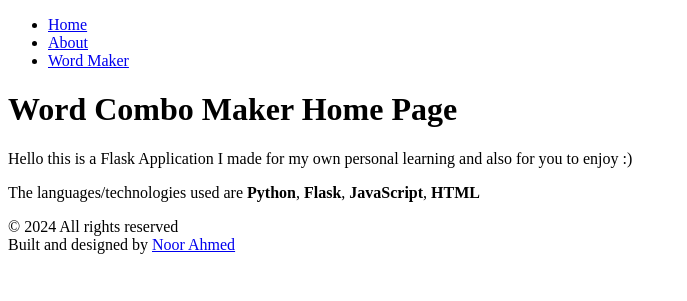
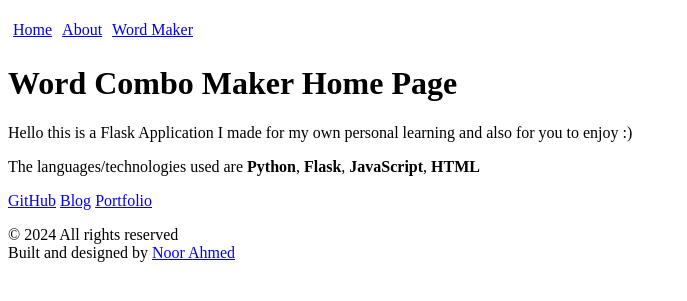
Before and after one commit to N00rAhmed/Word-Combination-Generator, a Flask app: page / in a window 1280 px wide. Shown: the top 301 px of the page, without its empty margins (0-687 px from the left). Run offline with Flask 3, Linux system fonts and the light colour scheme.

Commit message:
made small changes to nav and footer

```diff
--- a/templates/footer.html
+++ b/templates/footer.html
@@ -6,11 +6,19 @@
     <title>footer</title>
 </head>
 <body>
+
+    <p>
+        <a href="https://github.com/N00rAhmed" target="_blank">GitHub</a>
+        <a href="https://noor-ahmed.hashnode.dev" target="_blank">Blog</a>
+        <a href="https://p0rtf0li0-noor.netlify.app" target="_blank">Portfolio</a>
+    </p>
+
     <p>
         &copy; <span id="currentYear"></span> All rights reserved
         <br/> Built and designed by
-        <a href="https://github.com/N00rAhmed"
+        <a href="https://www.linkedin.com/in/noor-ahmed-b762b0225/"
         target="_blank">Noor Ahmed</a>
+
     </p>
     <script src="../static/year.js"></script>
 </body>
--- a/templates/nav.html
+++ b/templates/nav.html
@@ -3,3 +3,26 @@
     <li><a href="/about">About</a></li>
     <li><a href="/wordmaker">Word Maker</a></li>
 </ul>
+
+<style>
+      ul {
+        display: flex;
+        align-items: flex-start; /* Align items at the start of the cross axis (top) */
+        justify-content: flex-start; /* Align items at the start of the main axis (left) */
+        list-style-type: none;
+        /* background-color: aqua; */
+        padding: 0; /* Remove default padding */
+    }
+
+    li {
+        /* background-color: blue; */
+        /* margin-right: 10px; */
+        padding: 5px; /* Add padding for better appearance */
+    }
+
+    li:last-child {
+        margin-right: 0; /* Remove margin-right from the last li to avoid extra spacing */
+    }
+
+
+</style>
```
